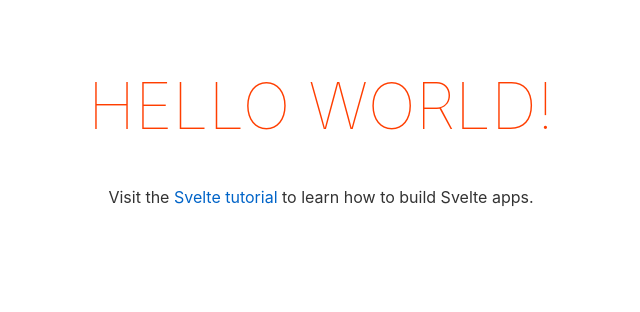
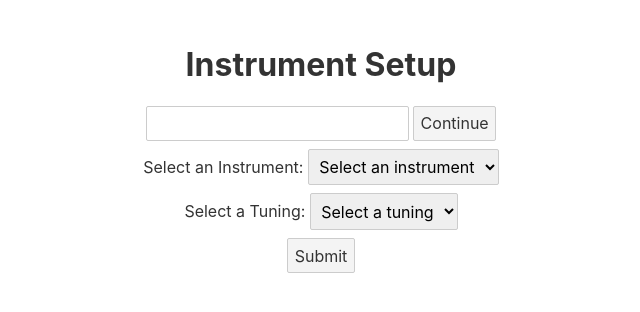
Before and after one commit to kyhuber/FretWizard-NextGen, a Svelte app in the folder fretwizard-svelte/: page / in a window 1280 px wide. Shown: the top 312 px of the page, without its empty margins (319-959 px from the left). Built offline with nearby package versions, Linux system fonts and the light colour scheme.

Commit message:
Add initial Svelte components

```diff
--- /dev/null
+++ b/fretwizard-svelte/components/InstrumentSetup.svelte
@@ -0,0 +1,77 @@
+<!-- InstrumentSetup.svelte -->
+<script>
+  import ScaleVisualizer from './ScaleVisualizer.svelte';
+  import { router } from 'svelte-routing'; // Import the router from 'svelte-routing'
+
+  // Access instrument and tuning data from JSON
+  import staticData from "../static_data.json";
+  const instruments = staticData.instruments;
+
+  // Store the selected instrument and tuning
+  let selectedInstrument = '';
+  let selectedTuning = '';
+  let tuningOptions = []
+
+  // Function to handle instrument selection
+  function selectInstrument(event) {
+  selectedInstrument = event.target.value;
+
+  // Access the tuning options for the selected instrument from your JSON data
+  // Replace 'yourJsonData' with the actual variable that holds your JSON data
+  if (selectedInstrument in staticData.instrumentStrings) {
+    tuningOptions = staticData.instrumentStrings[selectedInstrument];
+  } else {
+    tuningOptions = []; // Set it to an empty array if the selected instrument is not found
+  }
+  }
+
+  // Function to handle form submission
+  function handleSubmit(event) {
+    event.preventDefault();
+    // Process user selections here (e.g., send to server or store in state)
+    console.log("Selected Instrument:", selectedInstrument);
+    console.log("Selected Tuning:", selectedTuning);
+    continueToScaleVisualizer();
+  }
+
+  // Function to navigate to the ScaleVisualizer component
+  function continueToScaleVisualizer() {
+    // Pass data to ScaleVisualizer component
+    // Use the `router.push` method to navigate
+    router.push(`/scale-visualizer/${selectedInstrument}/${selectedTuning}`);
+  }
+</script>
+
+<div>
+  <h1>Instrument Setup</h1>
+  <!-- Collect user input for number of strings and tuning -->
+  <input type="text" bind:value={selectedTuning} />
+  <button on:click={continueToScaleVisualizer}>Continue</button>
+</div>
+
+<!-- HTML template -->
+<form on:submit={handleSubmit}>
+  <label>
+    Select an Instrument:
+    <select bind:value={selectedInstrument}>
+      <option value="">Select an instrument</option>
+      {#each instruments as instrument}
+        <option value={instrument}>{instrument}</option>
+      {/each}
+    </select>
+  </label>
+
+  <label>
+    Select a Tuning:
+    <select bind:value={selectedTuning}>
+      <option value="">Select a tuning</option>
+      {#if selectedInstrument in tuningOptions}
+        {#each tuningOptions[selectedInstrument] as tuning}
+          <option value={tuning}>{tuning}</option>
+        {/each}
+      {/if}
+    </select>
+  </label>
+
+  <button type="submit">Submit</button>
+</form>
--- a/fretwizard-svelte/package.json
+++ b/fretwizard-svelte/package.json
@@ -10,6 +10,7 @@
   },
   "devDependencies": {
     "@rollup/plugin-commonjs": "^24.0.0",
+    "@rollup/plugin-json": "^6.0.1",
     "@rollup/plugin-node-resolve": "^15.0.0",
     "@rollup/plugin-terser": "^0.4.0",
     "rollup": "^3.15.0",
--- a/fretwizard-svelte/rollup.config.js
+++ b/fretwizard-svelte/rollup.config.js
@@ -5,6 +5,7 @@ import terser from '@rollup/plugin-terser';
 import resolve from '@rollup/plugin-node-resolve';
 import livereload from 'rollup-plugin-livereload';
 import css from 'rollup-plugin-css-only';
+import json from '@rollup/plugin-json';
 
 const production = !process.env.ROLLUP_WATCH;
 
@@ -70,7 +71,8 @@ export default {
 
 		// If we're building for production (npm run build
 		// instead of npm run dev), minify
-		production && terser()
+		production && terser(),
+		json(),
 	],
 	watch: {
 		clearScreen: false
--- a/fretwizard-svelte/src/App.svelte
+++ b/fretwizard-svelte/src/App.svelte
@@ -1,11 +1,11 @@
 <script>
-	export let name;
-</script>
+	import InstrumentSetup from '../components/InstrumentSetup.svelte';
+  </script>
 
-<main>
-	<h1>Hello {name}!</h1>
-	<p>Visit the <a href="https://svelte.dev/tutorial">Svelte tutorial</a> to learn how to build Svelte apps.</p>
-</main>
+  <main>
+	<InstrumentSetup />
+  </main>
+
 
 <style>
 	main {
@@ -15,12 +15,6 @@
 		margin: 0 auto;
 	}
 
-	h1 {
-		color: #ff3e00;
-		text-transform: uppercase;
-		font-size: 4em;
-		font-weight: 100;
-	}
 
 	@media (min-width: 640px) {
 		main {
--- a/fretwizard-svelte/src/main.js
+++ b/fretwizard-svelte/src/main.js
@@ -2,9 +2,6 @@ import App from './App.svelte';
 
 const app = new App({
 	target: document.body,
-	props: {
-		name: 'world'
-	}
 });
 
 export default app;
--- /dev/null
+++ b/fretwizard-svelte/static_data.json
@@ -0,0 +1,90 @@
+{
+    "instruments": ["Guitar","Bass","Banjo","Mandolin","Ukelele"],
+    "allNotes": ["C", "C#", "D", "D#", "E", "F", "F#", "G", "G#", "A", "A#", "B"],
+    "scaleType": ["Major", "Minor"],
+    "scaleIntervals": {
+        "Major": [2, 2, 1, 2, 2, 2, 1],
+        "Minor": [2, 1, 2, 2, 1, 2, 2]
+    },
+
+
+    "instrumentStrings": {
+        "guitar": ["E", "B", "G", "D", "A", "E"],
+        "bass": ["G", "D", "A", "E"],
+        "banjo": ["D", "B", "G", "D", "G"],
+        "mandolin": ["E", "A", "D", "G"],
+        "ukelele": ["G","C","E","A"]
+    },
+
+    "tuningOptions": {
+        "guitar": [
+            {
+                "name": "Standard",
+                "notes": ["E", "A", "D", "G", "B", "E"]
+            },
+            {
+                "name": "Drop D",
+                "notes": ["D", "A", "D", "G", "B", "E"]
+            },
+            {
+                "name": "Open G",
+                "notes": ["D", "G", "D", "G", "B", "D"]
+            }
+        ],
+        "banjo": [
+            {
+                "name": "Standard",
+                "notes": ["D", "B", "G", "D", "G"]
+            },
+            {
+                "name": "Double C",
+                "notes": ["C", "G", "C", "D", "G"]
+            },
+            {
+                "name": "Open G",
+                "notes": ["G", "D", "G", "B", "D"]
+            }
+        ],
+        "mandolin": [
+            {
+                "name": "Standard",
+                "notes": ["E", "A", "D", "G"]
+            },
+            {
+                "name": "Open G",
+                "notes": ["G", "D", "G", "D"]
+            },
+            {
+                "name": "Open D",
+                "notes": ["D", "A", "D", "A"]
+            }
+        ]
+    },
+
+    "chordTypes": {
+        "Major": ["1", "3", "5"],
+        "Minor": ["1", "b3", "5"],
+        "5": ["1", "5"],
+        "7": ["1", "3", "5", "b7"],
+        "major7": ["1", "3", "5", "7"],
+        "Minor7": ["1", "b3", "5", "b7"],
+        "dim": ["1", "b3", "b5"],
+        "dim7": ["1", "b3", "b5", "6"],
+        "sus2": ["1", "2", "3", "5"],
+        "msus2": ["1", "2", "b3", "5"],
+        "sus4": ["1", "3", "4", "5"],
+        "msus4": ["1", "b3", "4", "5"],
+        "add9": ["1", "3", "5", "9"],
+        "add11": ["1", "3", "5", "11"],
+        "aug": ["1", "3", "TT"],
+        "6": ["1", "3", "5", "6"],
+        "m6": ["1", "b3", "5", "6"],
+        "9": ["1", "3", "5", "b7", "9"],
+        "dom9": ["1", "3", "5", "b7", "9"],
+        "m9": ["1", "b3", "5", "b7", "9"],
+        "maj9": ["1", "3", "5", "7", "9"],
+        "11": ["1", "3", "5", "7", "9", "11"],
+        "m11": ["1", "b3", "5", "b7", "9", "11"],
+        "dom11": ["1", "3", "5", "b7", "9", "11"]
+    }
+}
```
Also changed, not shown: fretwizard-svelte/components/app.svelte (added, +16 -0 lines), fretwizard-svelte/components/FretboardDiagram.svelte (added), fretwizard-svelte/components/ScaleVisualizer.svelte (added), fretwizard-svelte/components/TuningSelector.svelte (added), 1 other file (tests, documents, lock files or other folders).
